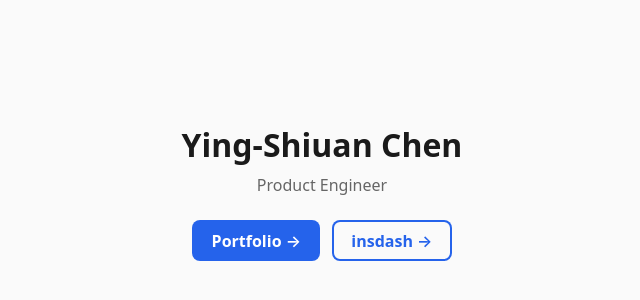
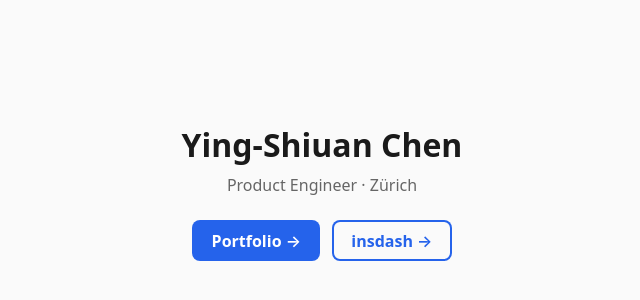
Before and after one commit to yingshiuan/yingshiuan.github.io, a plain HTML site: page index.html in a window 1280 px wide. Shown: the part 208-508 px from the top of the page, 318-958 px from the left. Drawn offline with Linux system fonts and the light colour scheme.

Commit message:
Show Zürich location under the title
Co-Authored-By: Claude Opus 5.5 (1M context) <noreply@anthropic.com>

```diff
--- a/index.html
+++ b/index.html
@@ -32,7 +32,7 @@
 <body>
   <main>
     <h1>Ying-Shiuan Chen</h1>
-    <p>Product Engineer</p>
+    <p>Product Engineer · Zürich</p>
     <div class="links">
       <a href="/yingsc/">Portfolio →</a>
       <a class="secondary" href="https://insdash.ch">insdash →</a>
```
